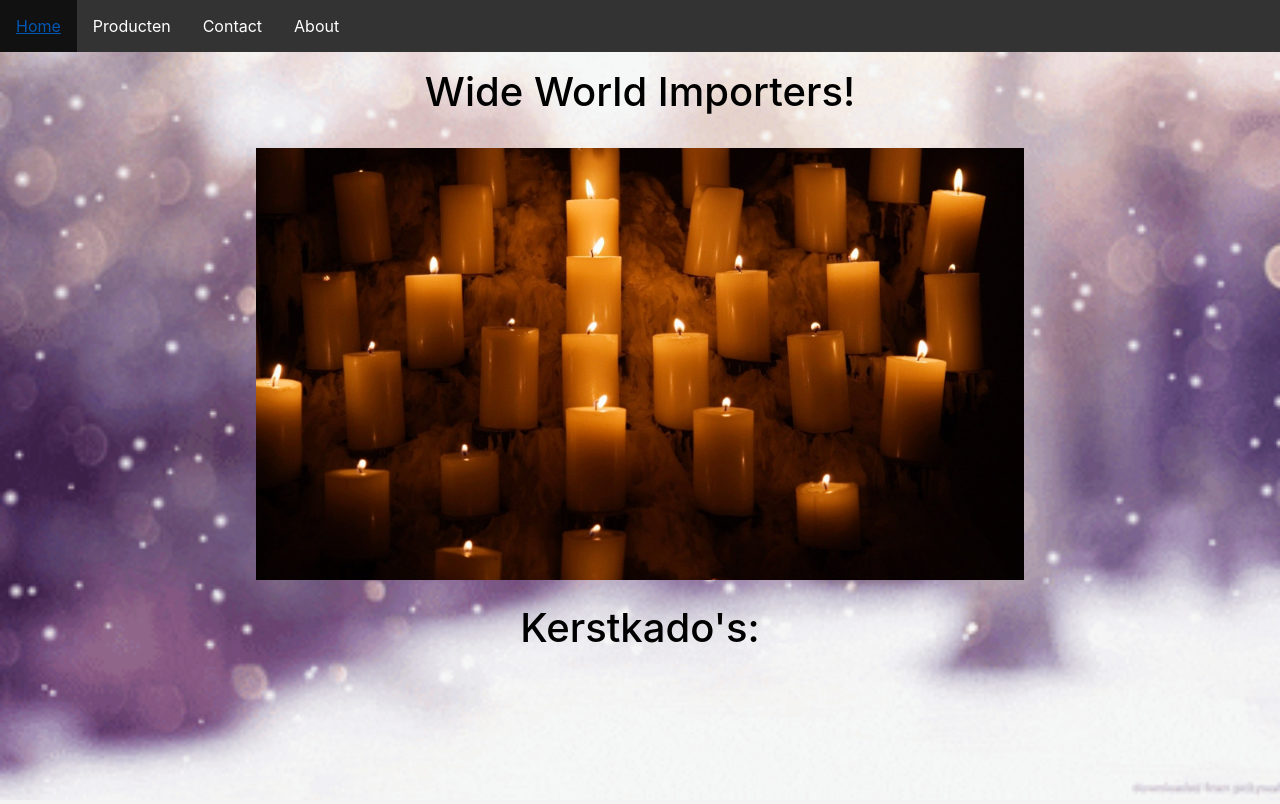
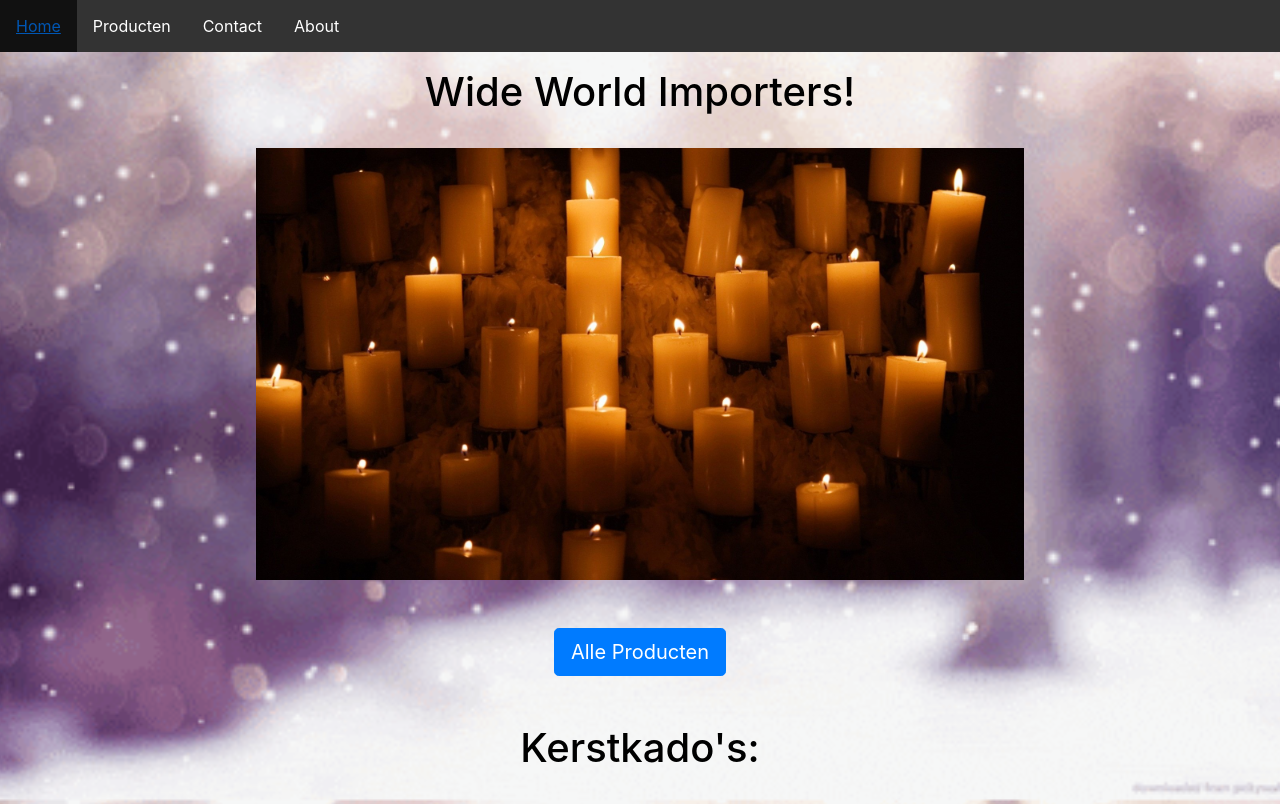
Before and after one commit to siemharmen/projectkbs, a PHP site: page / in a window 1280 px wide. Run offline with PHP 8.4, Linux system fonts and the light colour scheme; data that the repository does not hold is empty.

Commit message:
product knop

```diff
--- a/index.php
+++ b/index.php
@@ -35,7 +35,14 @@
 <!-- linken van javascript file -->
 <script src="script.js"></script>
 
-<br>
+<br><br>
+
+
+<div class="text-center">
+<a href="productpagina.php"><button type="button" class="btn btn-primary btn-lg">Alle Producten</button></a>
+</div>
+
+<br><br>
 
 <div class="container-fluid">
 
--- a/styles.css
+++ b/styles.css
@@ -24,7 +24,9 @@
     color: black;
     text-align: center;
 }
-
+.productknop{
+    text-align: center;
+}
 ul {
     list-style-type: none;
     margin: 0;
```
